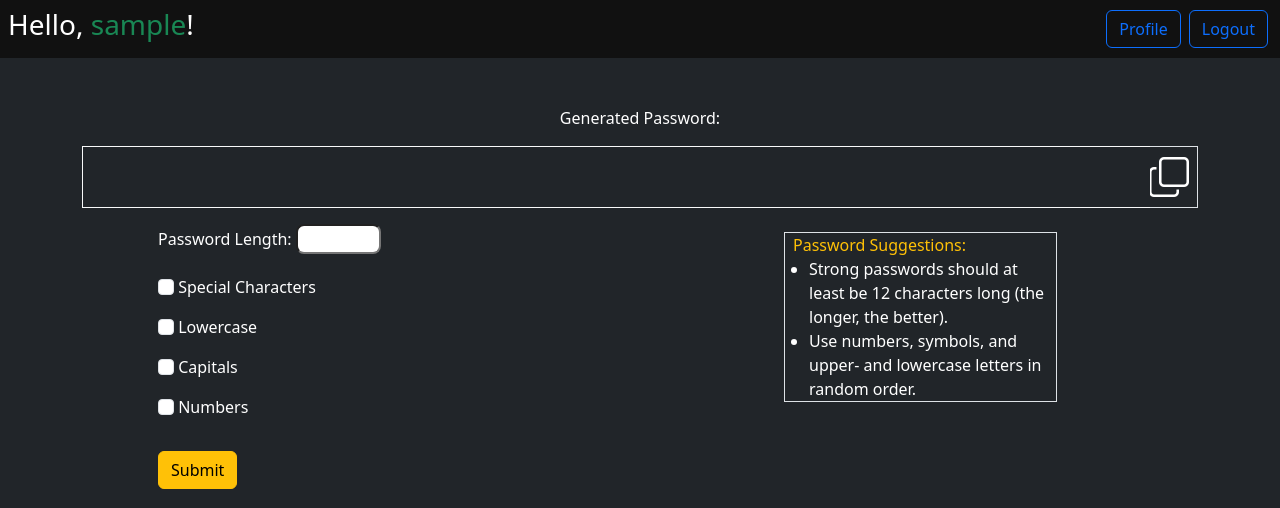
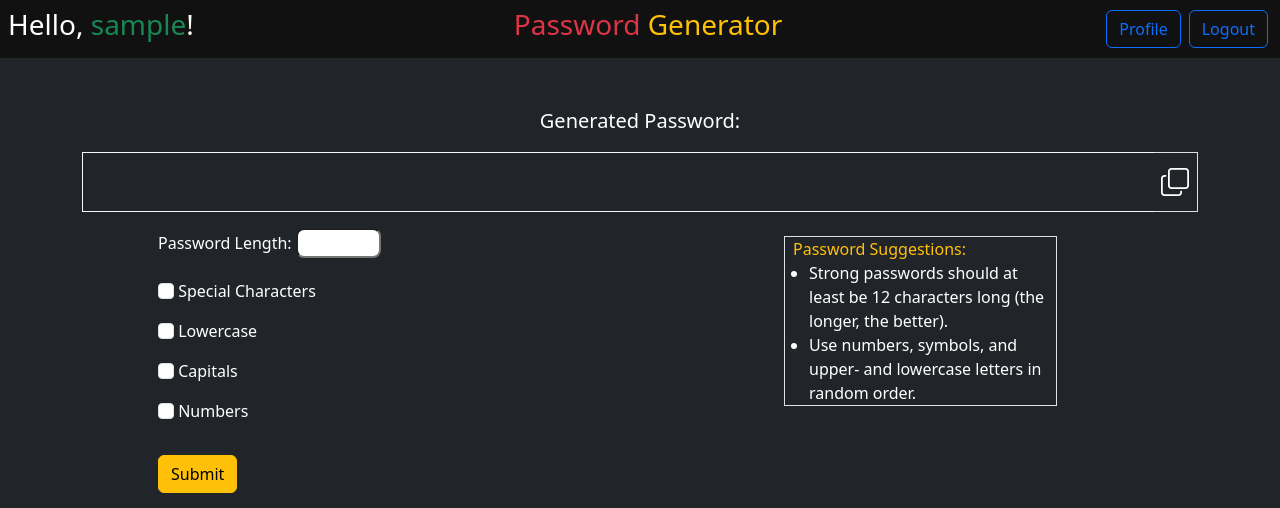
Before and after one commit to illustrae/EduManage, a Flask app: page /logged_in in a window 1280 px wide. Shown: the top 508 px of the page. Run offline with Flask 3, Linux system fonts and the light colour scheme; the visitor is signed in with stand-in values (Sample User, id 1); tables that the repository leaves empty or names only in its code hold one stand-in row (values such as "Sample post").

Commit message:
Design fixes and saving pwd for logged in user .

```diff
--- a/password_gen_app/controllers/passwords_controller.py
+++ b/password_gen_app/controllers/passwords_controller.py
@@ -1,6 +1,5 @@
 from flask import Flask, request,session,render_template,redirect
 from password_gen_app import app
-from cryptography.fernet import Fernet
 from ..models.password import Password
 from ..models.user import User
 
@@ -11,8 +10,7 @@
         return redirect("/logged_in")
 
     if 'generated_password' in session:
-        generated_password = session['generated_password']
-        return render_template('main.html', generated_password = generated_password)
+        return render_template('main.html', generated_password = session['generated_password'])
     else:
         return render_template('main.html')
 
@@ -35,6 +33,7 @@
 @app.route('/logged_in')
 def logged_main():
     if 'generated_password' in session and 'user_logged_id' in session:
+        Password.create_password()
         return render_template('main_logged_in.html', generated_password = session['generated_password'], user=User.get_one({'id':session['user_logged_id']}))
     else:
         return render_template('main_logged_in.html', user=User.get_one({'id':session['user_logged_id']}))
--- a/password_gen_app/static/css/style.css
+++ b/password_gen_app/static/css/style.css
@@ -13,6 +13,21 @@
     font-size: 1rem; /*16px;*/
 }
 
+td > i{
+    float: right;
+}
+
+#copy-input{
+    font-size: 2.5rem;
+}
+div > i, #copy-input{
+    height: 3.75rem;
+}
+
+div > i{
+    font-size: 1.75rem;
+}
+
 #copy-icon:hover{
     color: black;
 }
--- a/password_gen_app/templates/main_logged_in.html
+++ b/password_gen_app/templates/main_logged_in.html
@@ -17,7 +17,10 @@
     <div class="mx-auto">
         <div class="navbar d-flex flex-column flex-sm-row p-2 custom-bg-darker col-xxl-6 mx-auto">
             <h3 class="me-sm-auto">Hello, <span class="text-success">{{user.username}}</span>!</h3>
-
+            <h3 class="me-sm-auto">
+                <span class="text-danger">Password</span>
+                <span class="text-warning">Generator</span>
+            </h3>
             <div class="d-flex justify-content-center">
                 {% if on_profile == True %}
                     <a href="/logged_in"><button type="button" class="btn btn-outline-primary" >+ New Password</button></a>
@@ -37,11 +40,11 @@
             {% block content %}
 
             <div class="row text-center">
-                <p class="mt-5"> Generated Password:</p>
+                <p class="mt-5 fs-5"> Generated Password:</p>
                 <div class="input-group">
-                    <input type="text" class="form-control text-success fs-2 fw-bold rounded-0 bg-dark
+                    <input type="text" class="form-control text-success fw-bold rounded-0 bg-dark
                     border border-1 border-end-0 border-light text-center" value="{{generated_password}}" id="copy-input" readonly>
-                    <i id="copy-icon" class="bi bi-copy rounded-0 bg-dark border border-1 border-start-0 fs-1 my-auto pe-2"></i>
+                    <i id="copy-icon" class="bi bi-copy rounded-0 bg-dark border border-1 border-start-0 p-2"></i>
                 </div>
                 <div class="d-sm-block d-md-none">
                     {% with messages = get_flashed_messages(category_filter=['password_form']) %}
--- a/server.py
+++ b/server.py
@@ -1,6 +1,6 @@
 from password_gen_app import app
 from password_gen_app.controllers import users_controller, passwords_controller
-from password_gen_app.tasks.tasks import start_password_timer
+# from password_gen_app.tasks.tasks import start_password_timer
 from flaskwebgui import FlaskUI, close_application
 import pyautogui
 import threading
@@ -8,7 +8,7 @@
 
 if __name__ =='__main__':
 
-     delete_passwords = threading.Thread(target=start_password_timer)
-     delete_passwords.start()
+     # delete_passwords = threading.Thread(target=start_password_timer)
+     # delete_passwords.start()
      # FlaskUI(app=app, server="flask", width=800, height=500).run()
      app.run(debug=True)
```
Also changed, not shown: password_gen_app/tasks/tasks.py (+28 -28 lines), password_gen_app/templates/main.html (+3 -5 lines), password_gen_app/templates/profile.html (+4 -4 lines).
